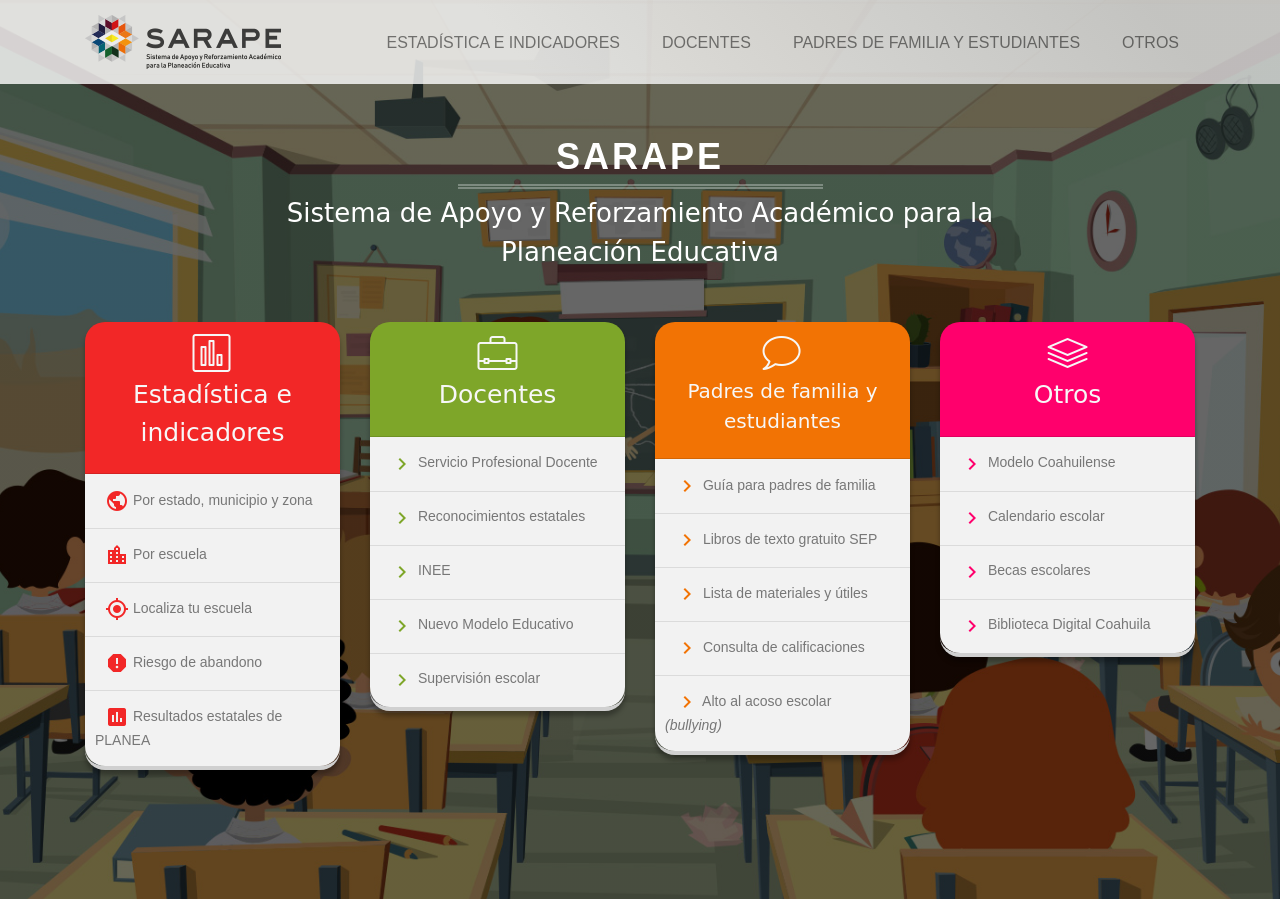
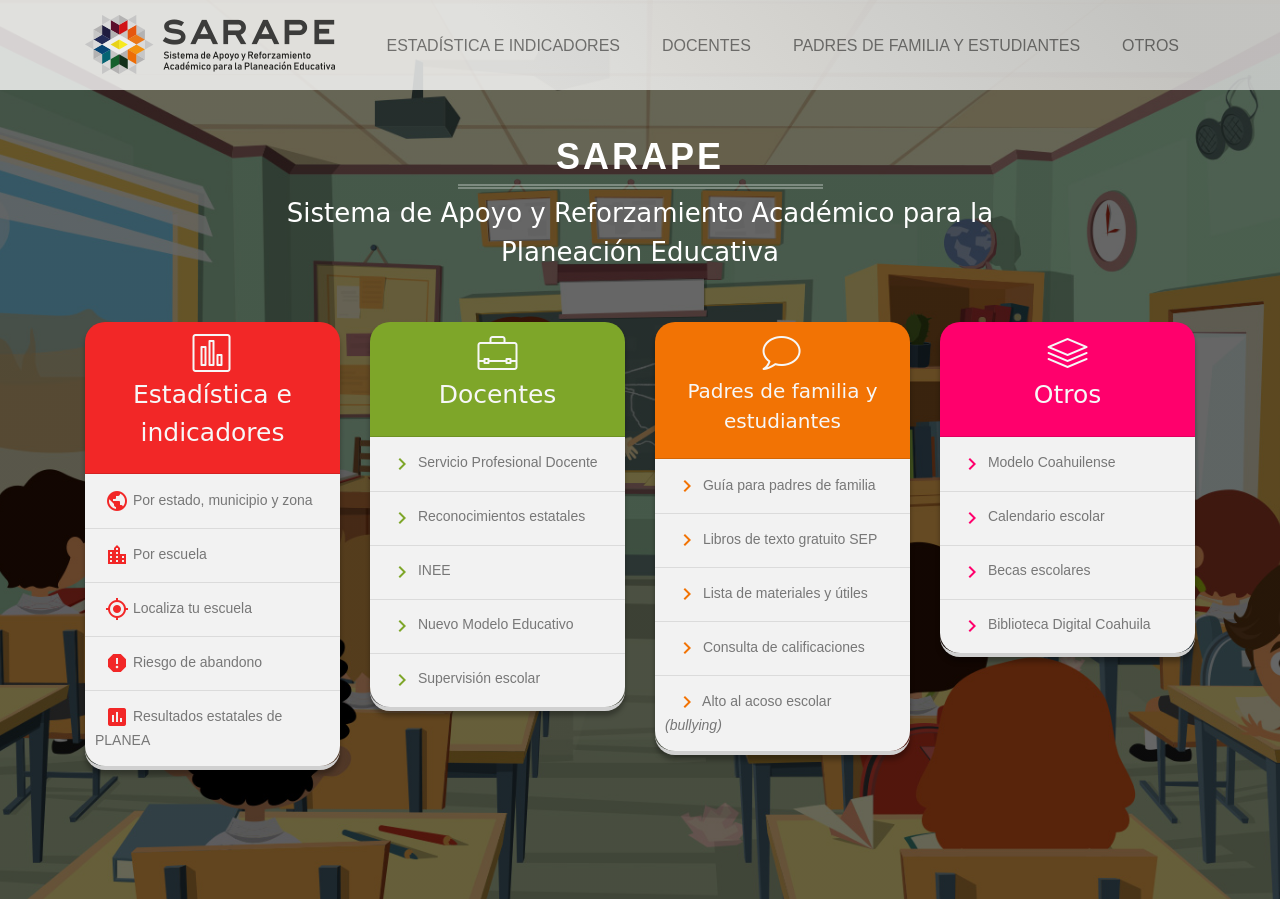
Before and after one commit to uziel1111/escuelacoahuilense, a CodeIgniter app: page /database/ in a window 1280 px wide. Shown: the top 899 px of the page. Run offline with CodeIgniter, Linux system fonts and the light colour scheme; some libraries are stand-ins or nearby versions; some web fonts are replaced.

Commit message:
ajuste logo

```diff
--- a/assets/css/main.css
+++ b/assets/css/main.css
@@ -1434,12 +1434,12 @@
 
 }
 .sticky-header {
-  padding: 15px 0;
+  padding: 10px 0 15px 0;
   background:-webkit-linear-gradient(50deg, rgba(255, 255, 255, 0.8) 40%, rgba(219, 219, 219, 0.8) 90%);
   background:-o-linear-gradient(50deg, rgba(255, 255, 255, 0.8) 40%, rgba(219, 219, 219, 0.8) 90%);
   background:-moz-linear-gradient(50deg, rgba(255, 255, 255, 0.8) 40%, rgba(219, 219, 219, 0.8) 90%);
   background:linear-gradient(50deg, rgba(255, 255, 255, 0.8) 40%, rgba(219, 219, 219, 0.8) 90%);
-  max-height: 85px;
+  max-height: 90px;
 }
 
 .is-sticky .sticky-header {
```
Also changed, not shown: assets/img/logo-dark.png, assets/img/logo.png, assets/img/logo1.png (added).
